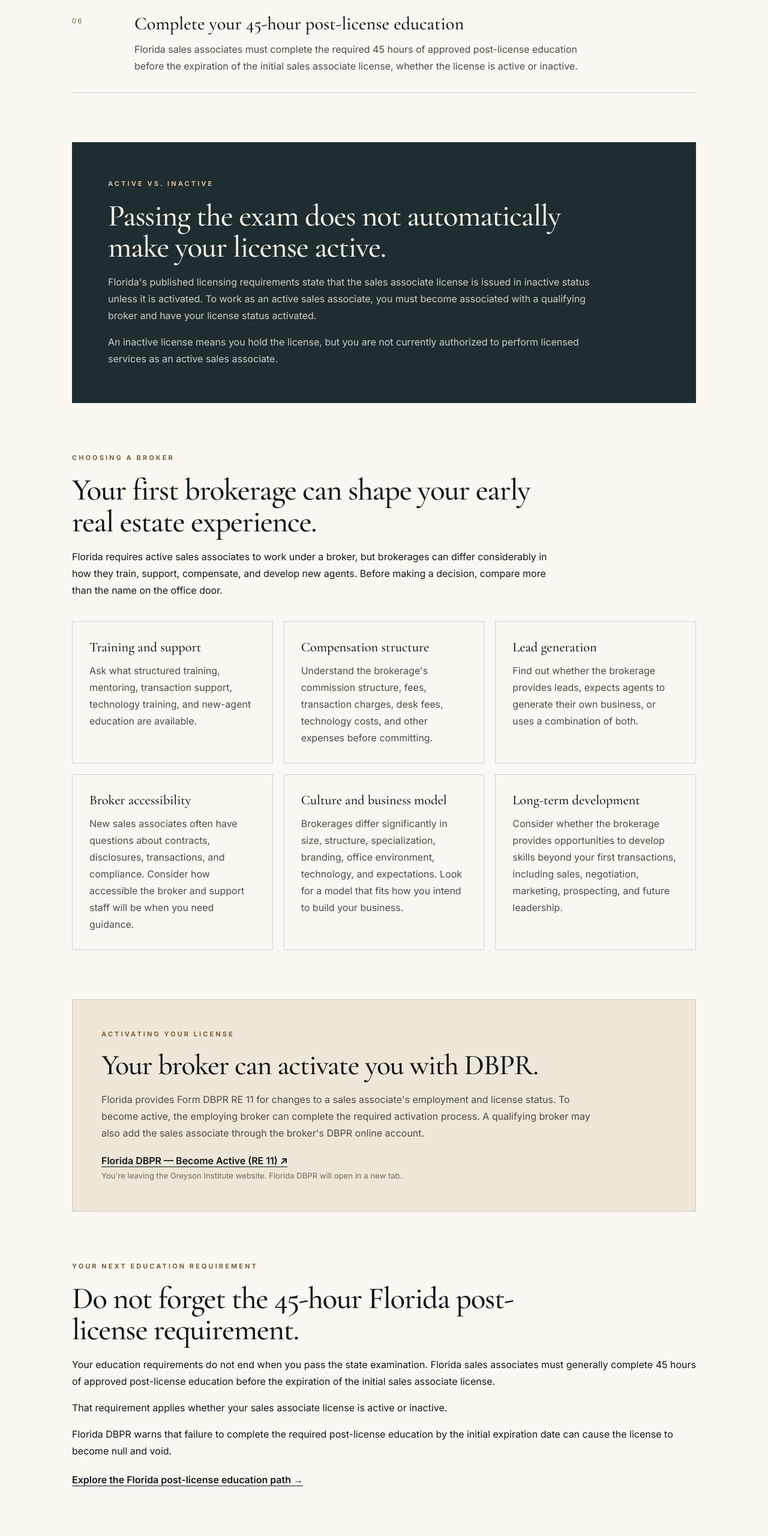
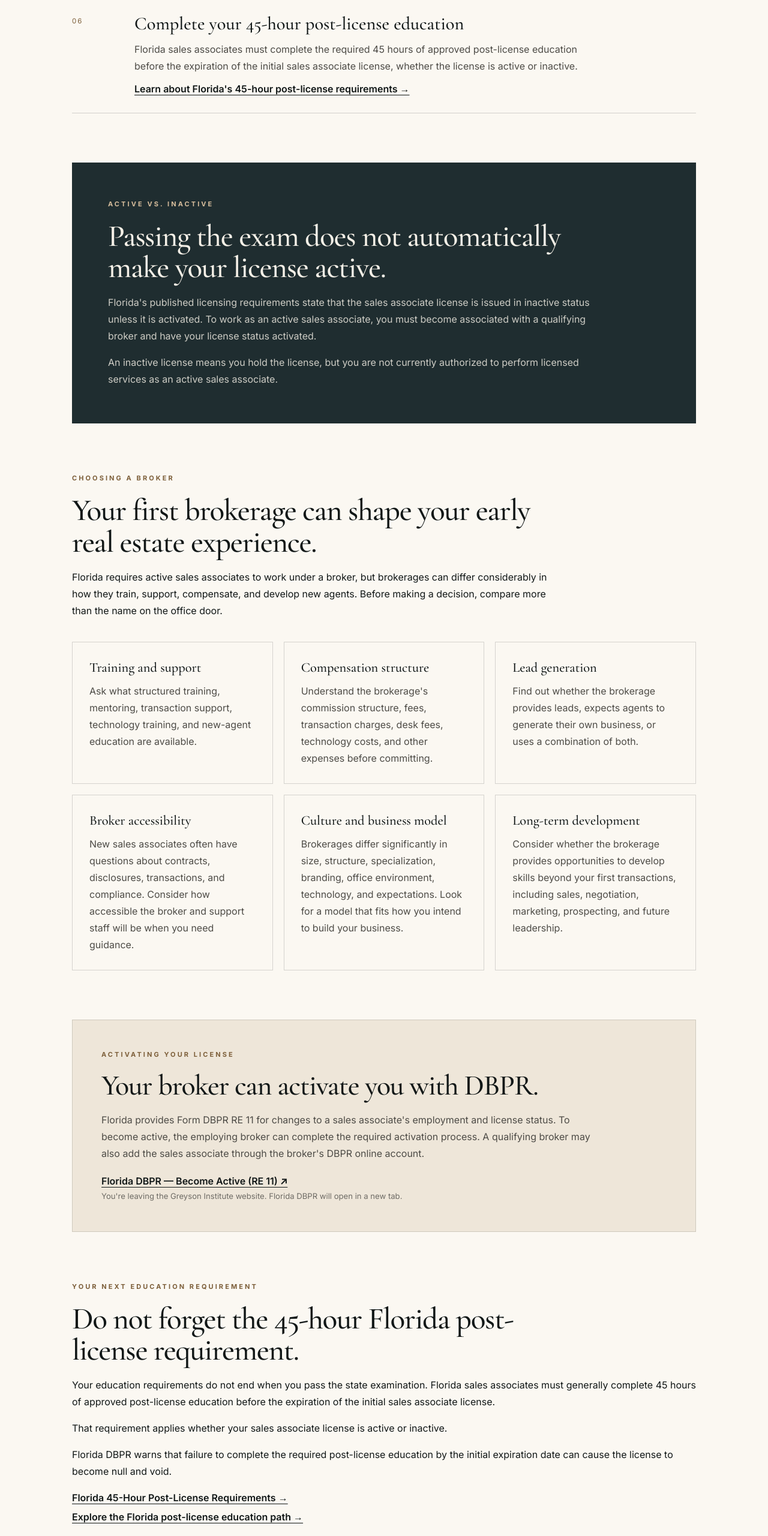
Before and after one commit to BrianLook/Greyson-Institute-Website, a Next.js app: page /what-happens-after-you-pass-the-florida-real-estate-exam in a window 1280 px wide. Shown: the part 2180-4741 px from the top of the page at 60% size. Built offline with nearby package versions, Linux system fonts and the light colour scheme.

Commit message:
after passing guide to 45-hour post-license guide

```diff
--- a/app/what-happens-after-you-pass-the-florida-real-estate-exam/page.tsx
+++ b/app/what-happens-after-you-pass-the-florida-real-estate-exam/page.tsx
@@ -164,9 +164,7 @@ export default function AfterPassingFloridaRealEstateExamPage() {
             your first post-license education requirement.
           </p>
 
-          <p className="muted">
-            Last reviewed: September 24, 2026
-          </p>
+          <p className="muted">Last reviewed: September 24, 2026</p>
         </div>
 
         <div
@@ -196,20 +194,16 @@ export default function AfterPassingFloridaRealEstateExamPage() {
               marginBottom: 0,
             }}
           >
-            After you pass the Florida Real Estate Sales Associate
-            Examination and satisfy the applicable licensing requirements,
-            your sales associate license can be issued. Unless it is activated
-            with a qualifying broker, the license is issued in inactive
-            status. You must become active under a broker before working as an
-            active sales associate.
+            After you pass the Florida Real Estate Sales Associate Examination
+            and satisfy the applicable licensing requirements, your sales
+            associate license can be issued. Unless it is activated with a
+            qualifying broker, the license is issued in inactive status. You
+            must become active under a broker before working as an active sales
+            associate.
           </p>
         </div>
 
-        <div
-          style={{
-            marginBottom: "82px",
-          }}
-        >
+        <div style={{ marginBottom: "82px" }}>
           <p className="eyebrow">WHAT HAPPENS NEXT?</p>
 
           <h2
@@ -269,6 +263,22 @@ export default function AfterPassingFloridaRealEstateExamPage() {
                   >
                     {step.body}
                   </p>
+
+                  {step.number === "06" && (
+                    <Link
+                      href="/florida-45-hour-post-license-requirements"
+                      style={{
+                        display: "inline-block",
+                        marginTop: "14px",
+                        textDecoration: "underline",
+                        textUnderlineOffset: "4px",
+                        fontWeight: 600,
+                      }}
+                    >
+                      Learn about Florida&apos;s 45-hour post-license
+                      requirements →
+                    </Link>
+                  )}
                 </div>
               </article>
             ))}
@@ -320,18 +330,10 @@ export default function AfterPassingFloridaRealEstateExamPage() {
           </p>
         </div>
 
-        <div
-          style={{
-            marginBottom: "82px",
-          }}
-        >
+        <div style={{ marginBottom: "82px" }}>
           <p className="eyebrow">CHOOSING A BROKER</p>
 
-          <h2
-            style={{
-              maxWidth: "800px",
-            }}
-          >
+          <h2 style={{ maxWidth: "800px" }}>
             Your first brokerage can shape your early real estate experience.
           </h2>
 
@@ -374,14 +376,7 @@ export default function AfterPassingFloridaRealEstateExamPage() {
                   {item.title}
                 </h3>
 
-                <p
-                  style={{
-                    color: "#4d4b46",
-                    margin: 0,
-                  }}
-                >
-                  {item.body}
-                </p>
+                <p style={{ color: "#4d4b46", margin: 0 }}>{item.body}</p>
               </div>
             ))}
           </div>
@@ -420,11 +415,7 @@ export default function AfterPassingFloridaRealEstateExamPage() {
             broker&apos;s DBPR online account.
           </p>
 
-          <div
-            style={{
-              marginTop: "22px",
-            }}
-          >
+          <div style={{ marginTop: "22px" }}>
             <a
               href="https://www.myfloridalicense.com/CheckListDetail.asp?SID=&XACT_DEFN_ID=1101&clientCode=2501&xactCode=3020"
               target="_blank"
@@ -454,26 +445,18 @@ export default function AfterPassingFloridaRealEstateExamPage() {
           </div>
         </div>
 
-        <div
-          style={{
-            marginBottom: "82px",
-          }}
-        >
+        <div style={{ marginBottom: "82px" }}>
           <p className="eyebrow">YOUR NEXT EDUCATION REQUIREMENT</p>
 
-          <h2
-            style={{
-              maxWidth: "820px",
-            }}
-          >
+          <h2 style={{ maxWidth: "820px" }}>
             Do not forget the 45-hour Florida post-license requirement.
           </h2>
 
           <p>
             Your education requirements do not end when you pass the state
-            examination. Florida sales associates must generally complete
-            45 hours of approved post-license education before the expiration
-            of the initial sales associate license.
+            examination. Florida sales associates must generally complete 45
+            hours of approved post-license education before the expiration of
+            the initial sales associate license.
           </p>
 
           <p>
@@ -487,11 +470,27 @@ export default function AfterPassingFloridaRealEstateExamPage() {
             license to become null and void.
           </p>
 
+          <div
+            style={{
+              display: "grid",
+              gap: "12px",
+              marginTop: "20px",
+            }}
+          >
+            <Link
+              href="/florida-45-hour-post-license-requirements"
+              style={{
+                textDecoration: "underline",
+                textUnderlineOffset: "4px",
+                fontWeight: 600,
+              }}
+            >
+              Florida 45-Hour Post-License Requirements →
+            </Link>
+
             <Link
               href="/courses#post-license"
               style={{
-              display: "inline-block",
-              marginTop: "8px",
                 textDecoration: "underline",
                 textUnderlineOffset: "4px",
                 fontWeight: 600,
@@ -500,19 +499,18 @@ export default function AfterPassingFloridaRealEstateExamPage() {
               Explore the Florida post-license education path →
             </Link>
           </div>
+        </div>
 
-        <div
-          style={{
-            marginBottom: "82px",
-          }}
-        >
+        <div style={{ marginBottom: "82px" }}>
           <p className="eyebrow">AFTER YOUR FIRST RENEWAL</p>
 
-          <h2>Post-license education eventually becomes continuing education.</h2>
+          <h2>
+            Post-license education eventually becomes continuing education.
+          </h2>
 
           <p>
-            The 45-hour post-license requirement applies to the initial
-            renewal period for Florida sales associates. After satisfying that
+            The 45-hour post-license requirement applies to the initial renewal
+            period for Florida sales associates. After satisfying that
             first-renewal requirement, Florida&apos;s regular continuing
             education requirements apply during later renewal periods.
           </p>
@@ -540,7 +538,7 @@ export default function AfterPassingFloridaRealEstateExamPage() {
               marginBottom: "18px",
             }}
           >
-            Review the steps that brought you here.
+            Continue from licensure into your first renewal.
           </h2>
 
           <div
@@ -550,6 +548,17 @@ export default function AfterPassingFloridaRealEstateExamPage() {
               marginTop: "24px",
             }}
           >
+            <Link
+              href="/florida-45-hour-post-license-requirements"
+              style={{
+                textDecoration: "underline",
+                textUnderlineOffset: "4px",
+                fontWeight: 600,
+              }}
+            >
+              Florida 45-Hour Post-License Requirements →
+            </Link>
+
             <Link
               href="/florida-real-estate-exam"
               style={{
@@ -607,18 +616,10 @@ export default function AfterPassingFloridaRealEstateExamPage() {
           </div>
         </div>
 
-        <div
-          style={{
-            marginBottom: "82px",
-          }}
-        >
+        <div style={{ marginBottom: "82px" }}>
           <p className="eyebrow">COMMON QUESTIONS</p>
 
-          <h2
-            style={{
-              marginBottom: "36px",
-            }}
-          >
+          <h2 style={{ marginBottom: "36px" }}>
             After the Florida real estate exam FAQ
           </h2>
 
@@ -661,20 +662,12 @@ export default function AfterPassingFloridaRealEstateExamPage() {
           </div>
         </div>
 
-        <div
-          style={{
-            marginBottom: "76px",
-          }}
-        >
+        <div style={{ marginBottom: "76px" }}>
           <p className="eyebrow">OFFICIAL FLORIDA RESOURCES</p>
 
           <h2>Verify your license status and requirements with DBPR.</h2>
 
-          <p
-            style={{
-              maxWidth: "800px",
-            }}
-          >
+          <p style={{ maxWidth: "800px" }}>
             License issuance, activation procedures, forms, education
             requirements, and renewal rules can change. Confirm your current
             status and obligations with the Florida Department of Business and
@@ -802,8 +795,8 @@ export default function AfterPassingFloridaRealEstateExamPage() {
               marginRight: "auto",
             }}
           >
-            Explore the post-license education path and understand what comes
-            after earning your Florida sales associate license.
+            Understand Florida&apos;s 45-hour post-license requirement and
+            explore the education path that follows licensure.
           </p>
 
           <div
@@ -812,12 +805,15 @@ export default function AfterPassingFloridaRealEstateExamPage() {
               justifyContent: "center",
             }}
           >
-            <Link className="button" href="/courses#post-license">
-              Explore Post-License Education
+            <Link
+              className="button"
+              href="/florida-45-hour-post-license-requirements"
+            >
+              Understand the 45-Hour Requirement
             </Link>
 
             <Link
-              href="/contact"
+              href="/courses#post-license"
               style={{
                 minHeight: "48px",
                 padding: "0 20px",
@@ -830,7 +826,7 @@ export default function AfterPassingFloridaRealEstateExamPage() {
                 letterSpacing: "0.04em",
               }}
             >
-              Ask a Question
+              Explore Post-License Education
             </Link>
           </div>
         </div>
```
Lines whose indentation alone changed are shown as unchanged.
